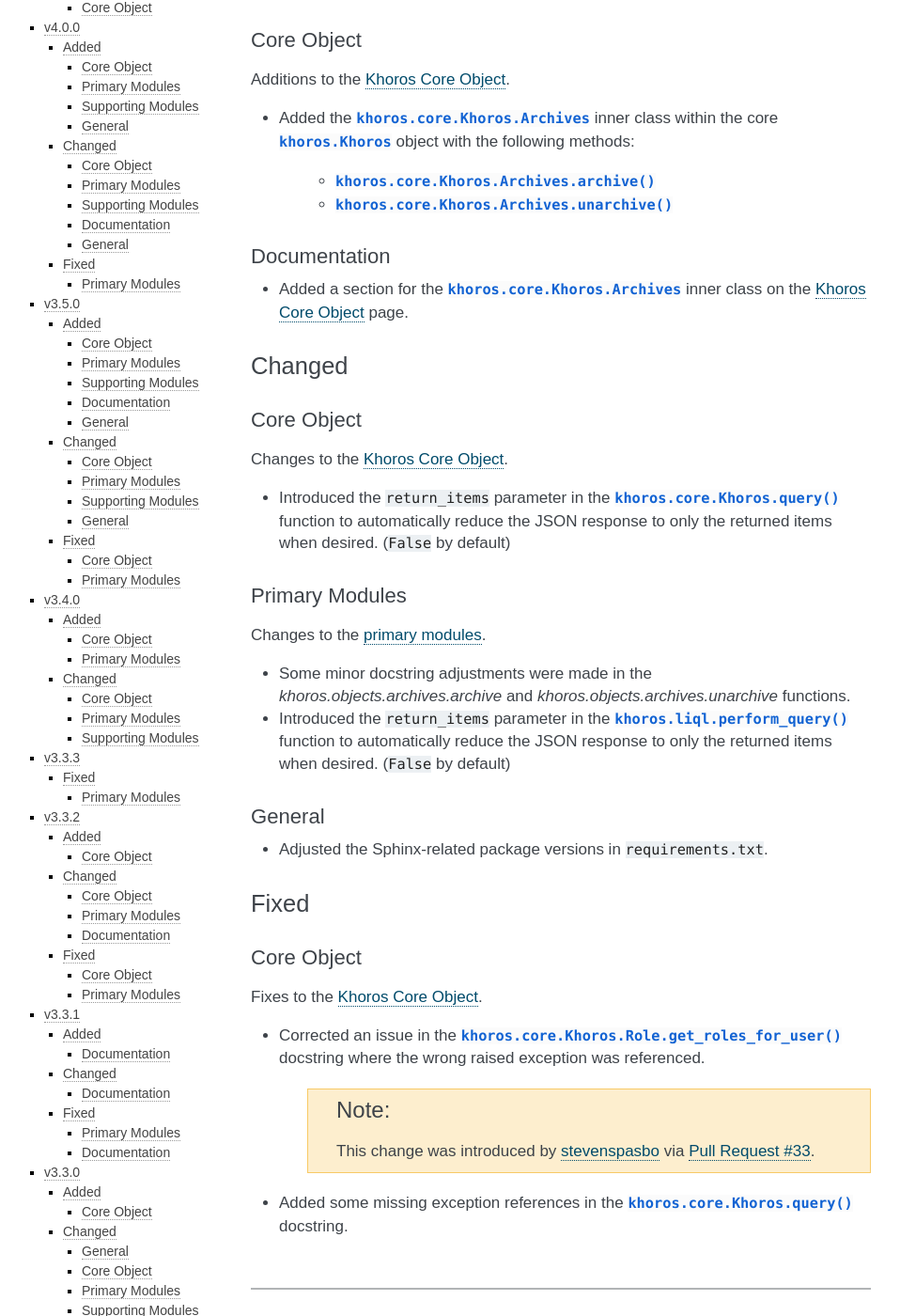
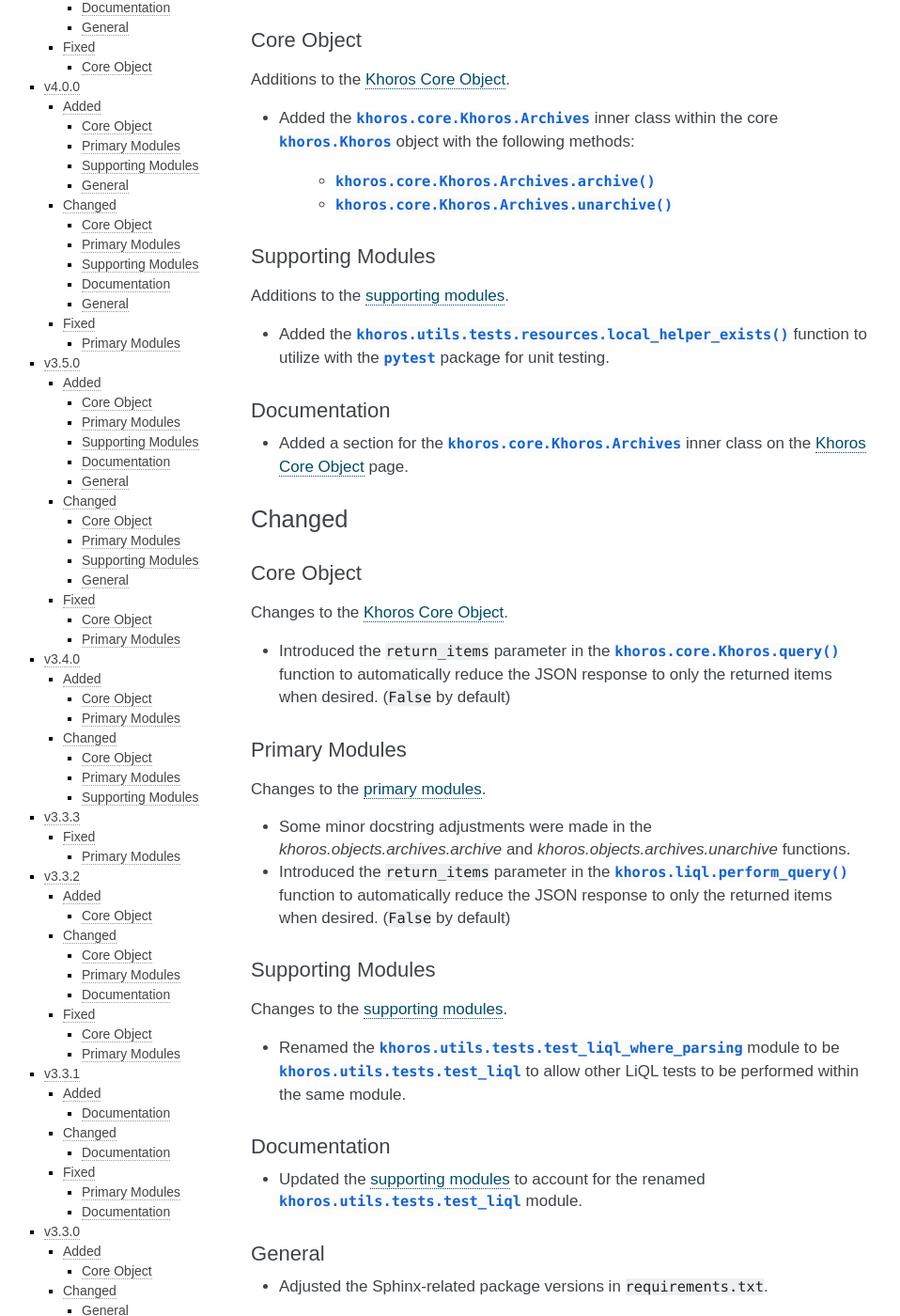
Before and after one commit to jeffshurtliff/khoros, a Sphinx documentation site: the page built from docs/changelog.rst, in a window 1280 px wide and 1400 px high, scrolled down 306 px. Shown: the whole window at 94% size, without its empty margins (153-1111 px from the left). Built offline with Sphinx 7.4.7, drawn with Linux system fonts in a browser that asks for light colours; the version number could not be read and is left out; some of the changed text lies outside the part shown.

Commit message:
Updated changelog to include 4.1.0b2 changes

```diff
--- a/docs/changelog.rst
+++ b/docs/changelog.rst
@@ -19,6 +19,13 @@
   core :py:class:`khoros.Khoros` object with the following methods:
     * :py:meth:`khoros.core.Khoros.Archives.archive`
     * :py:meth:`khoros.core.Khoros.Archives.unarchive`
+
+Supporting Modules
+------------------
+Additions to the :doc:`supporting modules <supporting-modules>`.
+
+* Added the :py:func:`khoros.utils.tests.resources.local_helper_exists` function to
+  utilize with the :py:mod:`pytest` package for unit testing.
 
 Documentation
 -------------
@@ -46,6 +53,19 @@
 * Introduced the ``return_items`` parameter in the :py:func:`khoros.liql.perform_query`
   function to automatically reduce the JSON response to only the returned items when
   desired. (``False`` by default)
+
+Supporting Modules
+------------------
+Changes to the :doc:`supporting modules <supporting-modules>`.
+
+* Renamed the :py:mod:`khoros.utils.tests.test_liql_where_parsing` module to be
+  :py:mod:`khoros.utils.tests.test_liql` to allow other LiQL tests to be performed
+  within the same module.
+
+Documentation
+-------------
+* Updated the :doc:`supporting modules <supporting-modules>` to account for the
+  renamed :py:mod:`khoros.utils.tests.test_liql` module.
 
 General
 -------
```
Also changed, not shown: other parts of docs/changelog.rst (+2 -2 lines).
